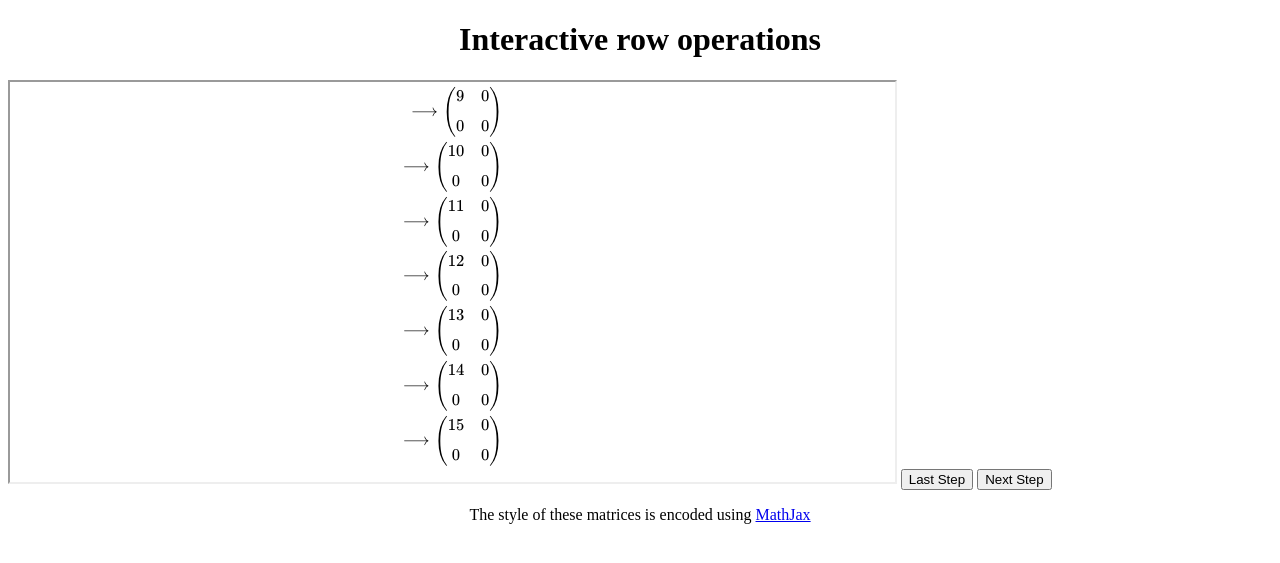
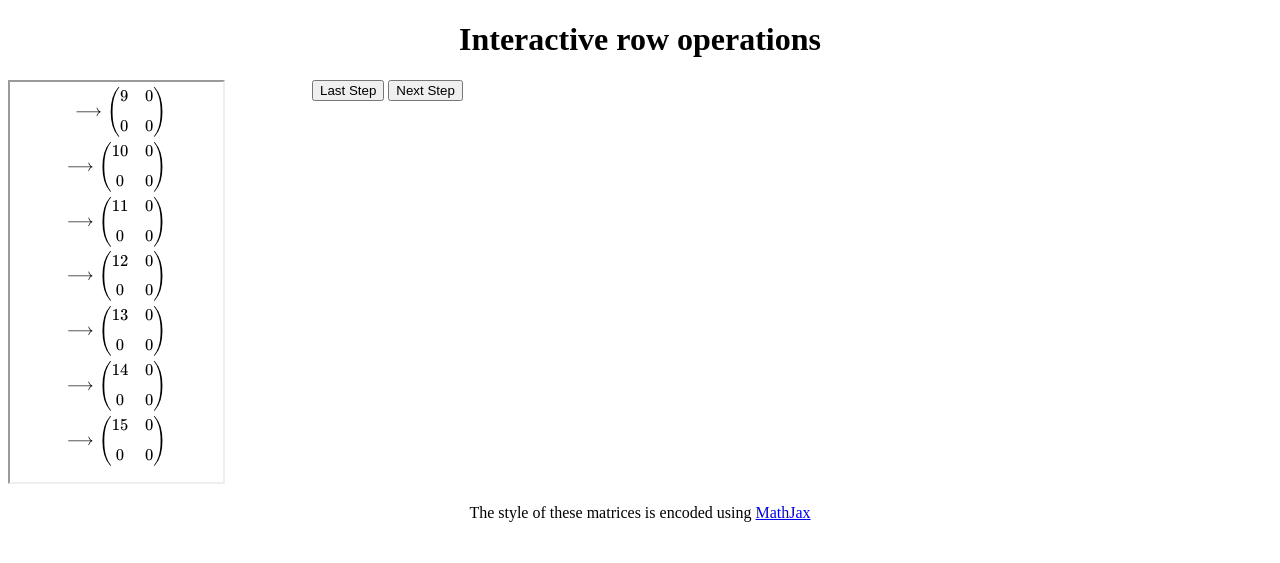
Before and after one commit to Shu-Ting-Huang/Linear-Equation-Solver-on-Django, a Django app: template app/templates/interactive_row_operations.html in a window 1280 px wide. Shown: the top 563 px of the page. Run offline with Django 3.2, Linux system fonts and the light colour scheme; the template is opened without the code that fills it, so the values that code supplies are empty.

Commit message:
First try of dividing the page using <div>

```diff
--- a/app/templates/interactive_row_operations.html
+++ b/app/templates/interactive_row_operations.html
@@ -23,9 +23,17 @@
     <body>
         <h1 style="text-align: center;">Interactive row operations</h1>
         <!-- https://stackoverflow.com/questions/1192228/scrolling-an-iframe-with-javascript -->
-        <iframe id="iframe" src="/simple_row_ops?n=15" width="70%" height="400px"></iframe>
-        <button type="button" onclick="decrease_n()">Last Step</button>
-        <button type="button" onclick="increase_n()">Next Step</button>
+        <!-- https://stackoverflow.com/questions/68793333/html-iframe-and-paragraph-on-the-same-line -->
+        <div style="display:flex; flex-wrap:nowrap;">
+            <div>
+                <iframe id="iframe" src="/simple_row_ops?n=15" width="70%" height="400px"></iframe>
+            </div>
+            <div>
+                <button type="button" onclick="decrease_n()">Last Step</button>
+                <button type="button" onclick="increase_n()">Next Step</button>
+            </div>
+        </div>
+
         <p style="text-align: center;">The style of these matrices is encoded using <a href="https://www.mathjax.org/" target="_blank">MathJax</a></p>
     </body>
 </html>
```
